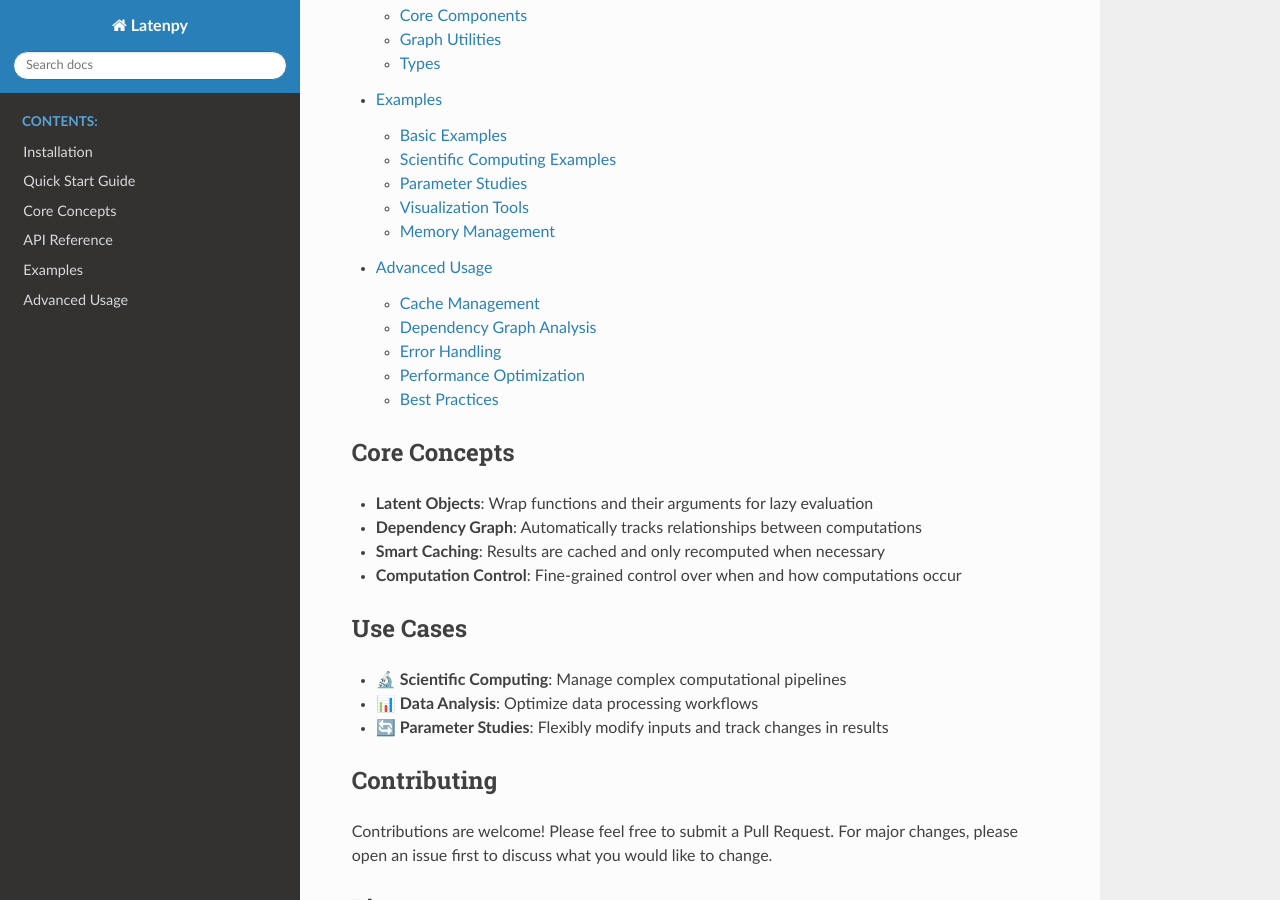
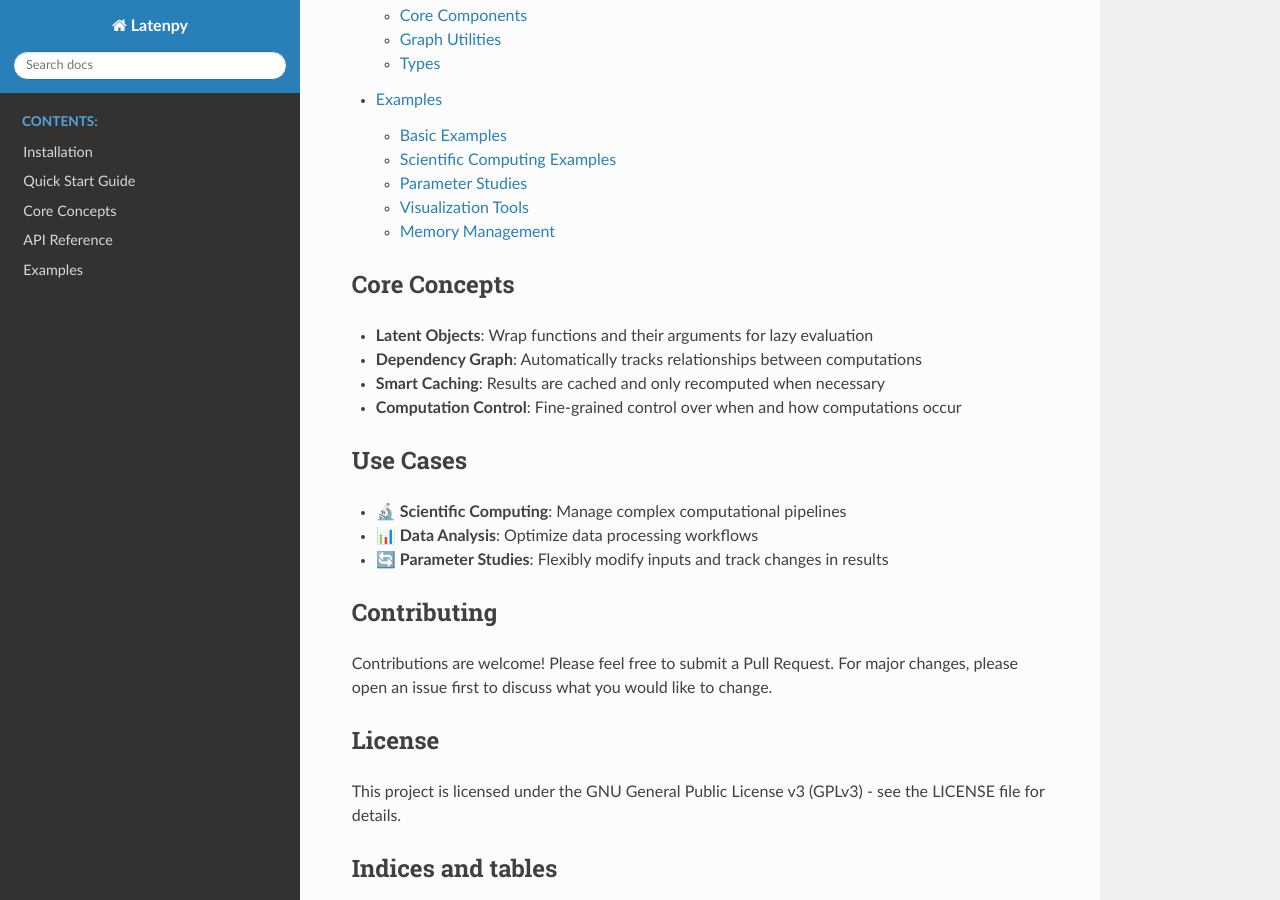
Before and after one commit to landoskape/latenpy, a Sphinx documentation site: the page built from docs/source/index.rst, in a window 1280 px wide and 900 px high, scrolled down 1627 px. Built offline with Sphinx 7.4.7 and the Read the Docs theme 3.1.0, drawn with Linux system fonts in a browser that asks for light colours; part of the change alters nothing that is shown.

```diff
--- a/docs/source/advanced_usage.rst
+++ /dev/null
@@ -1,137 +0,0 @@
-Advanced Usage
-=============
-
-Cache Management
---------------
-
-Manual Cache Control
-~~~~~~~~~~~~~~~~~~
-
-.. code-block:: python
-
-    @latent
-    def expensive_calculation(x):
-        return x ** 2
-
-    result = expensive_calculation(10)
-
-    # Compute and cache
-    value1 = result.compute()
-
-    # Clear specific cache
-    result.clear_cache()
-
-    # Force recomputation
-    value2 = result.compute()
-
-Dependency Graph Analysis
-----------------------
-
-Accessing the Graph
-~~~~~~~~~~~~~~~~~
-
-.. code-block:: python
-
-    # Get the dependency graph
-    G = result.get_dependency_graph()
-
-    # Analyze graph properties
-    computed_nodes = get_computed_nodes(G)
-    uncached_nodes = get_uncached_nodes(G)
-    updated_nodes = get_updated_nodes(G)
-
-Custom Visualization
-~~~~~~~~~~~~~~~~~
-
-.. code-block:: python
-
-    import networkx as nx
-    import matplotlib.pyplot as plt
-
-    # Get the graph
-    G = result.get_dependency_graph()
-
-    # Custom layout
-    pos = nx.spring_layout(G)
-
-    # Custom visualization
-    plt.figure(figsize=(10, 8))
-    nx.draw(G, pos,
-            node_color='lightblue',
-            node_size=1000,
-            with_labels=True)
-    plt.title('Computation Dependencies')
-    plt.show()
-
-Error Handling
-------------
-
-Handling Computation Errors
-~~~~~~~~~~~~~~~~~~~~~~~~~
-
-.. code-block:: python
-
-    @latent
-    def risky_calculation(x):
-        if x < 0:
-            raise ValueError("Input must be positive")
-        return x ** 0.5
-
-    # Error will be raised only when computed
-    result = risky_calculation(-1)
-    try:
-        value = result.compute()
-    except ValueError as e:
-        print(f"Computation failed: {e}")
-
-Performance Optimization
----------------------
-
-Parallel Processing
-~~~~~~~~~~~~~~~~~
-
-.. code-block:: python
-
-    # Future feature example
-    @latent(parallel=True)
-    def parallel_calculation(data):
-        # Process data in parallel
-        return processed_result
-
-Memory Management
-~~~~~~~~~~~~~~~
-
-.. code-block:: python
-
-    # Set up memory-intensive calculation
-    @latent
-    def big_calculation(size):
-        return np.random.random((size, size))
-
-    # Create multiple calculations
-    results = [big_calculation(1000) for _ in range(10)]
-
-    # Process one at a time to manage memory
-    for r in results:
-        value = r.compute()
-        # Process value
-        r.clear_cache()  # Free memory
-
-Best Practices
-------------
-
-1. Memory Management
-   - Clear caches for large intermediate results
-   - Use generators for processing large datasets
-   - Monitor memory usage in long computation chains
-
-2. Error Handling
-   - Implement proper error handling in latent functions
-   - Use try/except blocks when computing
-   - Consider adding cleanup code in except blocks
-
-3. Performance
-   - Group related computations
-   - Reuse common intermediate results
-   - Clear unnecessary caches
-   - Monitor computation graphs for optimization opportunities
--- a/docs/source/index.rst
+++ b/docs/source/index.rst
@@ -58,7 +58,6 @@ User Guide
    core_concepts
    api_reference
    examples
-   advanced_usage
 
 Core Concepts
 ------------
```
